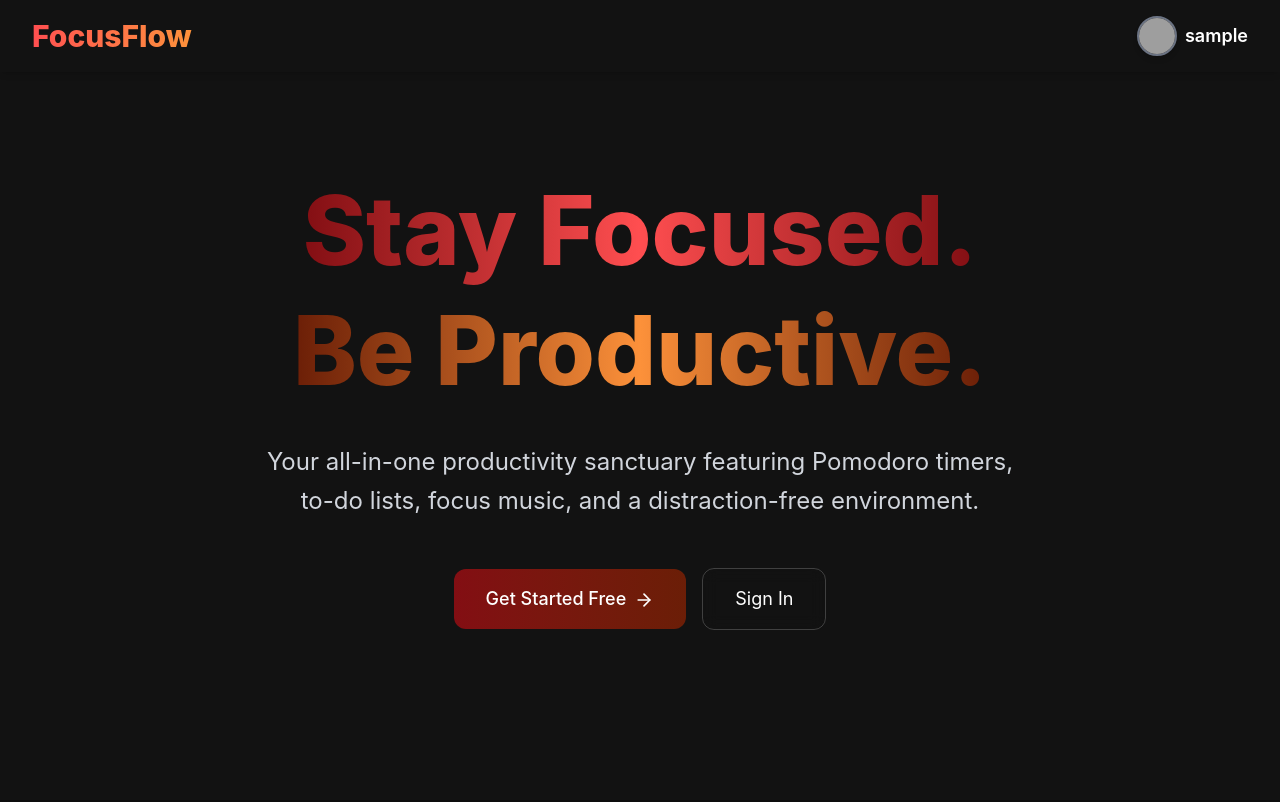
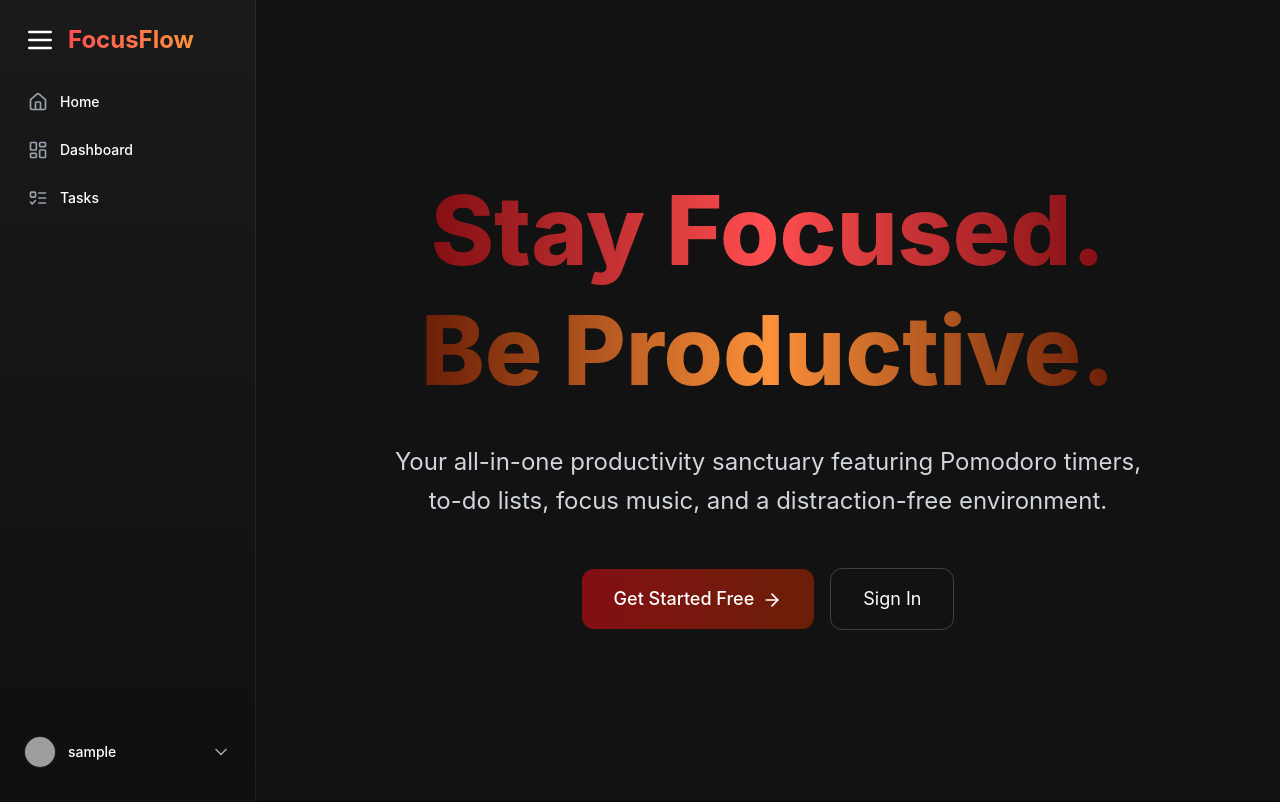
Before and after one commit to JihedSaad001/FocusFlow, a React (Vite) app in the folder User/Focusflow/: page / in a window 1280 px wide. Shown: the top 802 px of the page. Built offline with nearby package versions, Linux system fonts and the light colour scheme; sample sign-in values are in the browser's storage; grey boxes are pictures that could not be loaded.

Commit message:
side bar created , navbar after login removed

```diff
--- a/User/Focusflow/src/App.tsx
+++ b/User/Focusflow/src/App.tsx
@@ -1,27 +1,46 @@
-import React from 'react';
-import { BrowserRouter as Router, Routes, Route } from 'react-router-dom';
-import Navbar from './components/Navbar';
-import SignIn from './components/SignIn';
-import SignUp from './components/SignUp';
-import Dashboard from './components/Dashboard';
-import Profile from './components/Profile';
-import MainMenu from './components/MainMenu'; // Pre-login page
+// User/App.js
+import React, { useEffect, useState } from "react";
+import { BrowserRouter as Router, Route, Routes } from "react-router-dom";
+import Navbar from "./components/Navbar"; // ✅ Navbar before login
+import Sidebar from "./components/Sidebar"; // ✅ Sidebar after login
+import MainMenu from "./components/MainMenu"; // ✅ Now correctly referenced
+import Dashboard from "./components/Dashboard"; // ✅ Ensure this exists
+import Profile from "./components/Profile"; // ✅ Ensure this exists
+import SignIn from "./components/SignIn"; // ✅ Ensure this exists
+import SignUp from "./components/SignUp"; // ✅ Ensure this exists
 
-function App() {
+const App = () => {
+  const [isLoggedIn, setIsLoggedIn] = useState(!!localStorage.getItem("user"));
+
+  // ✅ Detect login/logout changes instantly
+  useEffect(() => {
+    const handleStorageChange = () => {
+      setIsLoggedIn(!!localStorage.getItem("user"));
+    };
+
+    window.addEventListener("storage", handleStorageChange);
+    return () => window.removeEventListener("storage", handleStorageChange);
+  }, []);
+
   return (
     <Router>
       <div className="min-h-screen bg-[#121212]">
-        <Navbar />
-        <Routes>
-          <Route path="/" element={<MainMenu />} />
-          <Route path="/signin" element={<SignIn />} />
-          <Route path="/signup" element={<SignUp />} />
-          <Route path="/dashboard" element={<Dashboard />} /> {/* NEW */}
-          <Route path="/profile" element={<Profile />} />
-        </Routes>
+        {/* ✅ Show Sidebar when logged in, Navbar when logged out */}
+        {isLoggedIn && <Sidebar />}
+        <div className={`flex-1 ${isLoggedIn ? "ml-64" : ""}`}>
+          {!isLoggedIn && <Navbar />}
+          <Routes>
+            <Route path="/" element={<MainMenu />} />{" "}
+            {/* ✅ MainMenu is now correct */}
+            <Route path="/dashboard" element={<Dashboard />} />
+            <Route path="/profile" element={<Profile />} />
+            <Route path="/signin" element={<SignIn />} />
+            <Route path="/signup" element={<SignUp />} />
+          </Routes>
+        </div>
       </div>
     </Router>
   );
-}
+};
 
 export default App;
--- /dev/null
+++ b/User/Focusflow/src/components/Layout.tsx
@@ -0,0 +1,48 @@
+import { useEffect, useState } from "react";
+import { useLocation } from "react-router-dom";
+import Navbar from "./Navbar";
+import Sidebar from "./Sidebar";
+
+const Layout = ({ children }: { children: React.ReactNode }) => {
+  const location = useLocation();
+  const [isAuthenticated, setIsAuthenticated] = useState(false);
+
+  useEffect(() => {
+    const checkAuth = () => {
+      const user = localStorage.getItem("user");
+      setIsAuthenticated(!!user);
+    };
+
+    checkAuth();
+    window.addEventListener("storage", checkAuth);
+    return () => window.removeEventListener("storage", checkAuth);
+  }, []);
+
+  // Public routes where we show the Navbar
+  const publicRoutes = ["/", "/signin", "/signup"];
+  const isPublicRoute = publicRoutes.includes(location.pathname);
+
+  return (
+    <div className="min-h-screen bg-[#121212]">
+      {isPublicRoute ? (
+        <>
+          <Navbar />
+          <div className="pt-20">{children}</div>
+        </>
+      ) : (
+        <div className="flex">
+          {isAuthenticated && <Sidebar />}
+          <main
+            className={`flex-1 ${
+              isAuthenticated ? "ml-64" : ""
+            } p-8 bg-[#121212]`}
+          >
+            {children}
+          </main>
+        </div>
+      )}
+    </div>
+  );
+};
+
+export default Layout;
--- /dev/null
+++ b/User/Focusflow/src/components/Sidebar.tsx
@@ -0,0 +1,140 @@
+import React, { useState } from "react";
+import { Link, useNavigate } from "react-router-dom";
+import {
+  Home,
+  LayoutDashboard,
+  ListTodo,
+  User,
+  LogOut,
+  ChevronDown,
+  Menu,
+} from "lucide-react";
+
+const Sidebar = () => {
+  const navigate = useNavigate();
+  const [dropdownOpen, setDropdownOpen] = useState(false);
+  const [isExpanded, setIsExpanded] = useState(false); // ✅ Sidebar expansion state
+  const [isFullyExpanded, setIsFullyExpanded] = useState(false); // ✅ Prevents text from appearing before animation finishes
+  const user = JSON.parse(localStorage.getItem("user") || "{}");
+
+  const handleLogout = () => {
+    localStorage.removeItem("user");
+    window.dispatchEvent(new Event("storage")); // ✅ Notify App.js to update UI
+    navigate("/signin");
+  };
+
+  return (
+    <div
+      className={`h-screen bg-gradient-to-b from-[#1a1a1a] to-[#0f0f0f] text-white flex flex-col fixed left-0 top-0 border-r border-white/[0.08] transition-all duration-300 ${
+        isExpanded ? "w-64" : "w-20"
+      }`}
+      onMouseEnter={() => {
+        setIsExpanded(true);
+        setTimeout(() => setIsFullyExpanded(true), 200); // ✅ Delay text appearing
+      }}
+      onMouseLeave={() => {
+        setIsFullyExpanded(false); // ✅ Hide text immediately
+        setTimeout(() => setIsExpanded(false), 100);
+      }}
+    >
+      {/* Logo Section */}
+      <div className="p-6 flex items-center space-x-3">
+        <Menu className="w-8 h-8 text-white cursor-pointer" />
+        {isFullyExpanded && (
+          <h1 className="text-2xl font-bold bg-gradient-to-r from-[#ff4e50] to-[#fc913a] bg-clip-text text-transparent transition-opacity duration-300">
+            FocusFlow
+          </h1>
+        )}
+      </div>
+
+      {/* Navigation */}
+      <nav className="flex-1 px-3">
+        <div className="space-y-1">
+          <Link
+            to="/"
+            className="flex items-center px-4 py-3 text-sm font-medium rounded-lg transition-all duration-200 group hover:bg-white/[0.08] active:bg-white/[0.12]"
+          >
+            <Home className="w-5 h-5 text-gray-400 group-hover:text-[#ff4e50] transition-colors" />
+            {isFullyExpanded && <span className="ml-3 opacity-100">Home</span>}
+          </Link>
+
+          <Link
+            to="/dashboard"
+            className="flex items-center px-4 py-3 text-sm font-medium rounded-lg transition-all duration-200 group hover:bg-white/[0.08] active:bg-white/[0.12]"
+          >
+            <LayoutDashboard className="w-5 h-5 text-gray-400 group-hover:text-[#ff4e50] transition-colors" />
+            {isFullyExpanded && (
+              <span className="ml-3 opacity-100">Dashboard</span>
+            )}
+          </Link>
+
+          <Link
+            to="/tasks"
+            className="flex items-center px-4 py-3 text-sm font-medium rounded-lg transition-all duration-200 group hover:bg-white/[0.08] active:bg-white/[0.12]"
+          >
+            <ListTodo className="w-5 h-5 text-gray-400 group-hover:text-[#ff4e50] transition-colors" />
+            {isFullyExpanded && <span className="ml-3 opacity-100">Tasks</span>}
+          </Link>
+        </div>
+      </nav>
+
+      {/* Profile Section */}
+      <div className="relative px-3 pb-5">
+        <div className="relative">
+          <button
+            onClick={() => setDropdownOpen(!dropdownOpen)}
+            className="flex items-center w-full p-3 text-sm rounded-lg transition-all duration-200 hover:bg-white/[0.08] active:bg-white/[0.12]"
+          >
+            <img
+              src={
+                user?.profilePic ||
+                "https://qhedchvmvmuflflstcwx.supabase.co/storage/v1/object/public/profile-pictures//image_2025-02-08_215223222.png"
+              }
+              alt="Profile"
+              className="w-8 h-8 rounded-full object-cover border border-white/[0.08]"
+            />
+            {isFullyExpanded && (
+              <>
+                <span className="ml-3 flex-1 text-left font-medium opacity-100">
+                  {user?.username || "User"}
+                </span>
+                <ChevronDown
+                  className={`w-5 h-5 text-gray-400 transition-transform duration-200 ${
+                    dropdownOpen ? "rotate-180" : ""
+                  }`}
+                />
+              </>
+            )}
+          </button>
+
+          {/* Dropdown Menu */}
+          {dropdownOpen && isFullyExpanded && (
+            <div className="absolute bottom-full left-0 w-full p-1.5 mb-1">
+              <div className="bg-[#1a1a1a] rounded-lg border border-white/[0.08] shadow-xl overflow-hidden">
+                <button
+                  onClick={() => {
+                    navigate("/profile");
+                    setDropdownOpen(false);
+                  }}
+                  className="flex items-center w-full px-4 py-2.5 text-sm text-gray-300 hover:bg-white/[0.08] transition-colors"
+                >
+                  <User className="w-4 h-4 mr-2" />
+                  Profile Settings
+                </button>
+                <button
+                  onClick={handleLogout}
+                  className="flex items-center w-full px-4 py-2.5 text-sm text-red-400 hover:bg-white/[0.08] transition-colors"
+                >
+                  <LogOut className="w-4 h-4 mr-2" />
+                  Logout
+                </button>
+              </div>
+            </div>
+          )}
+        </div>
+      </div>
+    </div>
+  );
+};
+
+export default Sidebar;
```
Also changed, not shown: User/Focusflow/src/components/Dashboard.tsx (+8 -6 lines), 1 other file (tests, documents, lock files or other folders).
